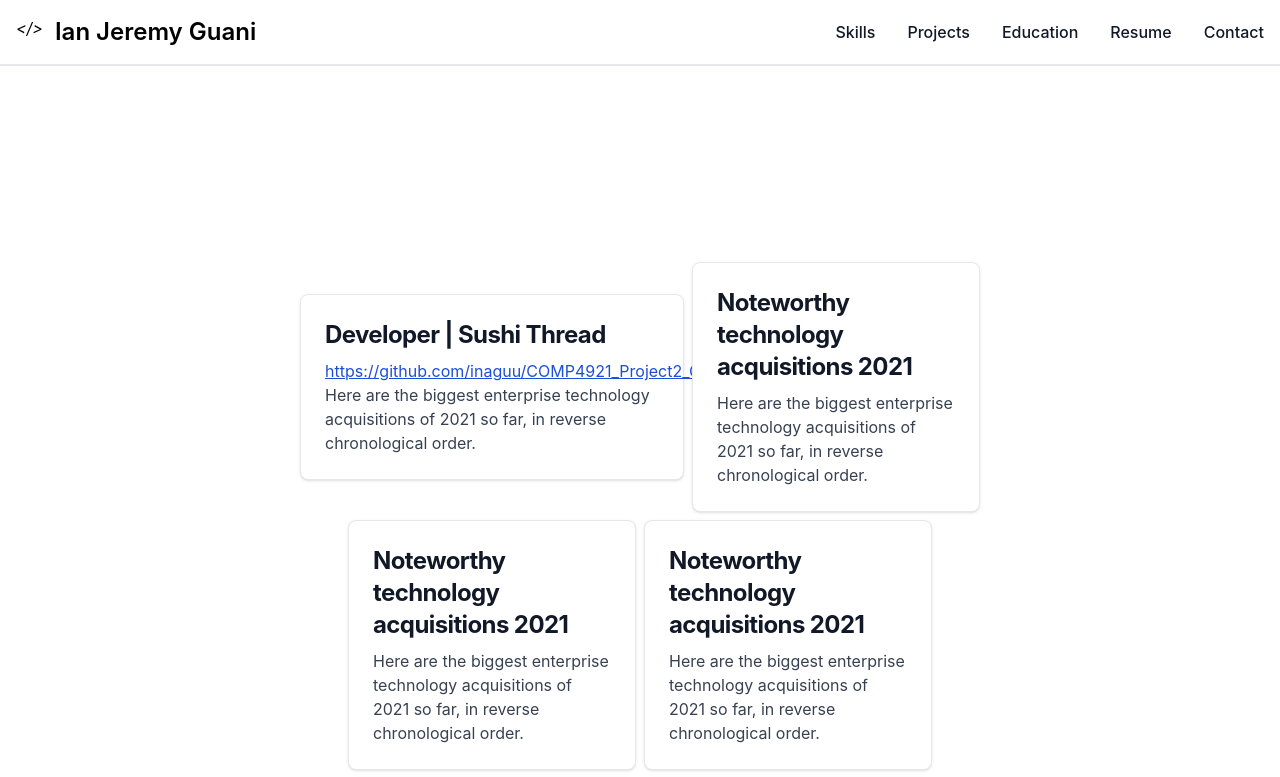
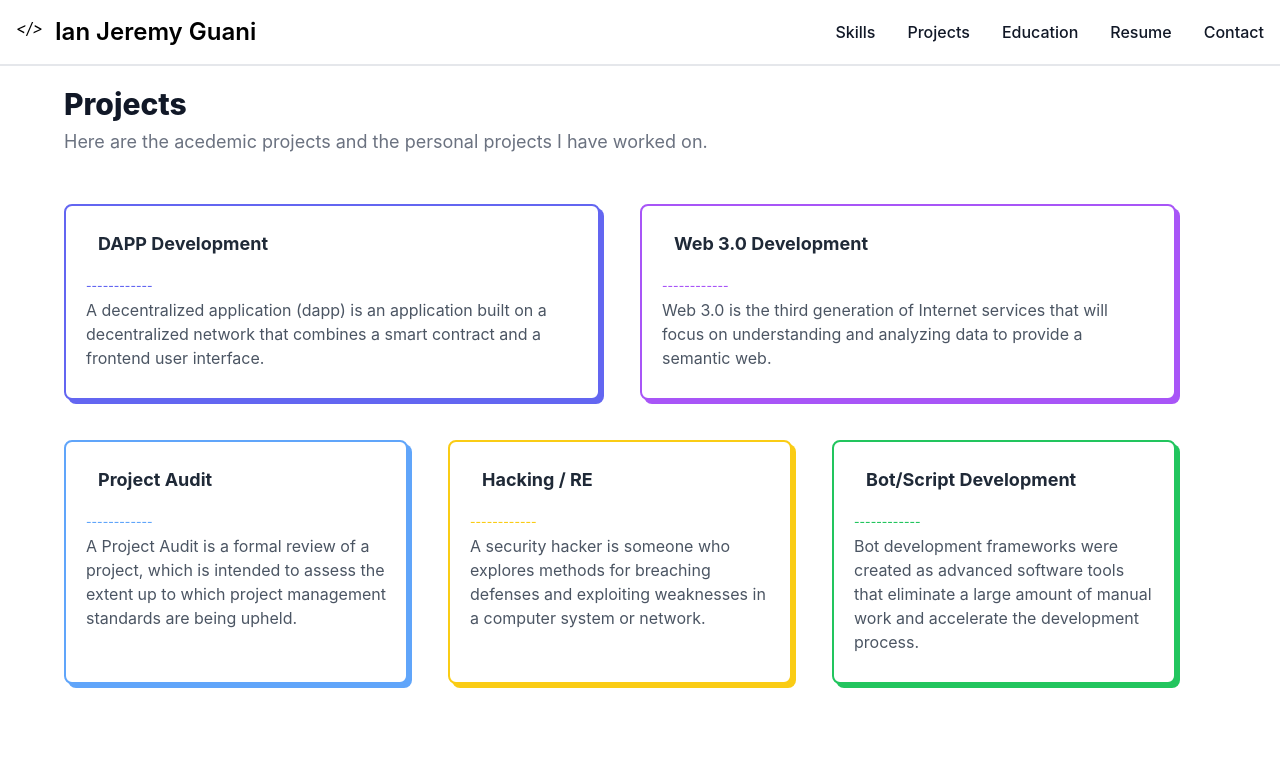
Before and after one commit to inaguu/ianjguani, a React (Create React App) app: page /projects in a window 1280 px wide. Shown: the top 777 px of the page. Built offline with nearby package versions, Linux system fonts and the light colour scheme.

Commit message:
feat: starting of style for project page

```diff
--- a/src/pages/ProjectsPage.jsx
+++ b/src/pages/ProjectsPage.jsx
@@ -1,43 +1,95 @@
 
 function ProjectPage() {
     return (
-        <div id='content' className='flex flex-wrap justify-center items-center mt-48 mx-52'>
+        <div class="container relative flex flex-col justify-start h-[91%] max-w-6xl px-10 mx-auto xl:px-0 mt-5">
+            <h2 class="mb-1 text-3xl font-extrabold leading-tight text-gray-900">Projects</h2>
+            <p class="mb-12 text-lg text-gray-500">Here are the acedemic projects and the personal projects I have worked on.</p>
+            <div class="w-full">
+                <div class="flex flex-col w-full mb-10 sm:flex-row">
+                    <div class="w-full mb-10 sm:mb-0 sm:w-1/2">
+                        <div class="relative h-full ml-0 mr-0 sm:mr-10">
+                            <span class="absolute top-0 left-0 w-full h-full mt-1 ml-1 bg-indigo-500 rounded-lg"></span>
+                            <div class="relative h-full p-5 bg-white border-2 border-indigo-500 rounded-lg">
+                                <div class="flex items-center -mt-1">
+                                    <h3 class="my-2 ml-3 text-lg font-bold text-gray-800">DAPP Development</h3>
+                                </div>
+                                <p class="mt-3 mb-1 text-xs font-medium text-indigo-500 uppercase">------------</p>
+                                <p class="mb-2 text-gray-600">A decentralized application (dapp) is an application built on a
+                                    decentralized network that combines a smart contract and a frontend user interface.</p>
+                            </div>
+                        </div>
+                    </div>
+                    <div class="w-full sm:w-1/2">
+                        <div class="relative h-full ml-0 md:mr-10">
+                            <span class="absolute top-0 left-0 w-full h-full mt-1 ml-1 bg-purple-500 rounded-lg"></span>
+                            <div class="relative h-full p-5 bg-white border-2 border-purple-500 rounded-lg">
+                                <div class="flex items-center -mt-1">
+                                    <h3 class="my-2 ml-3 text-lg font-bold text-gray-800">Web 3.0 Development</h3>
+                                </div>
+                                <p class="mt-3 mb-1 text-xs font-medium text-purple-500 uppercase">------------</p>
+                                <p class="mb-2 text-gray-600">Web 3.0 is the third generation of Internet services that will
+                                    focus on understanding and analyzing data to provide a semantic web.</p>
+                            </div>
+                        </div>
+                    </div>
+                </div>
+                <div class="flex flex-col w-full mb-5 sm:flex-row">
+                    <div class="w-full mb-10 sm:mb-0 sm:w-1/2">
+                        <div class="relative h-full ml-0 mr-0 sm:mr-10">
+                            <span class="absolute top-0 left-0 w-full h-full mt-1 ml-1 bg-blue-400 rounded-lg"></span>
+                            <div class="relative h-full p-5 bg-white border-2 border-blue-400 rounded-lg">
+                                <div class="flex items-center -mt-1">
+                                    <h3 class="my-2 ml-3 text-lg font-bold text-gray-800">Project Audit</h3>
+                                </div>
+                                <p class="mt-3 mb-1 text-xs font-medium text-blue-400 uppercase">------------</p>
+                                <p class="mb-2 text-gray-600">A Project Audit is a formal review of a project, which is intended
+                                    to assess the extent up to which project management standards are being upheld.</p>
+                            </div>
+                        </div>
+                    </div>
+                    <div class="w-full mb-10 sm:mb-0 sm:w-1/2">
+                        <div class="relative h-full ml-0 mr-0 sm:mr-10">
+                            <span class="absolute top-0 left-0 w-full h-full mt-1 ml-1 bg-yellow-400 rounded-lg"></span>
+                            <div class="relative h-full p-5 bg-white border-2 border-yellow-400 rounded-lg">
+                                <div class="flex items-center -mt-1">
+                                    <h3 class="my-2 ml-3 text-lg font-bold text-gray-800">Hacking / RE</h3>
+                                </div>
+                                <p class="mt-3 mb-1 text-xs font-medium text-yellow-400 uppercase">------------</p>
+                                <p class="mb-2 text-gray-600">A security hacker is someone who explores methods for breaching
+                                    defenses and exploiting weaknesses in a computer system or network.</p>
+                            </div>
+                        </div>
+                    </div>
+                    <div class="w-full sm:w-1/2">
+                        <div class="relative h-full ml-0 md:mr-10">
+                            <span class="absolute top-0 left-0 w-full h-full mt-1 ml-1 bg-green-500 rounded-lg"></span>
+                            <div class="relative h-full p-5 bg-white border-2 border-green-500 rounded-lg">
+                                <div class="flex items-center -mt-1">
+                                    <h3 class="my-2 ml-3 text-lg font-bold text-gray-800">Bot/Script Development</h3>
+                                </div>
+                                <p class="mt-3 mb-1 text-xs font-medium text-green-500 uppercase">------------</p>
+                                <p class="mb-2 text-gray-600">Bot development frameworks were created as advanced software tools
+                                    that eliminate a large amount of manual work and accelerate the development process.</p>
+                            </div>
+                        </div>
+                    </div>
+                </div>
+            </div>
+        </div>
 
-            <a href="/" class="flex-[0_0_33.3333%] m-1 block max-w-sm p-6 bg-white border border-gray-200 rounded-lg shadow hover:bg-gray-100">
 
-                <h5 class="mb-2 text-2xl font-bold tracking-tight text-gray-900">Developer | Sushi Thread</h5>
+        // <div id='content' className='flex h-[93%] justify-center items-center'>
+        //     <div className="flex-row flex-none flex-wrap">
+        //         <a href="/" class="m-1 block w-[750px] h-[216px] p-6 bg-white border border-gray-200 rounded-lg shadow hover:bg-gray-100">
+        //             <h5 class="mb-2 text-2xl font-bold tracking-tight text-gray-900">Developer | Sushi Thread</h5>
 
-                <a href="https://github.com" className="text-blue-700 underline">https://github.com/inaguu/COMP4921_Project2_Group10_Tas_Ian</a>
+        //             <a href="https://github.com" className="text-blue-700 underline truncate">https://github.com/inaguu/COMP4921_Project2_Group10_Tas_Ian</a>
 
-                <p class="font-normal text-gray-700">Here are the biggest enterprise technology acquisitions of 2021 so far, in reverse chronological order.</p>
-            </a>
-            <a href="/" class="flex-[0_0_33.3333%] m-1 block max-w-sm p-6 bg-white border border-gray-200 rounded-lg shadow hover:bg-gray-100">
+        //             <p class="font-normal text-gray-700">Here are the biggest enterprise technology acquisitions of 2021 so far, in reverse chronological order.</p>
+        //         </a>
+        //     </div>
 
-                <h5 class="mb-2 text-2xl font-bold tracking-tight text-gray-900">Noteworthy technology acquisitions 2021</h5>
-                <p class="font-normal text-gray-700">Here are the biggest enterprise technology acquisitions of 2021 so far, in reverse chronological order.</p>
-            </a>
-            <a href="/" class="flex-[0_0_33.3333%] m-1 block max-w-sm p-6 bg-white border border-gray-200 rounded-lg shadow hover:bg-gray-100">
-
-                <h5 class="mb-2 text-2xl font-bold tracking-tight text-gray-900">Noteworthy technology acquisitions 2021</h5>
-                <p class="font-normal text-gray-700">Here are the biggest enterprise technology acquisitions of 2021 so far, in reverse chronological order.</p>
-            </a>
-            <a href="/" class="flex-[0_0_33.3333%] m-1 block max-w-sm p-6 bg-white border border-gray-200 rounded-lg shadow hover:bg-gray-100">
-
-                <h5 class="mb-2 text-2xl font-bold tracking-tight text-gray-900">Noteworthy technology acquisitions 2021</h5>
-                <p class="font-normal text-gray-700">Here are the biggest enterprise technology acquisitions of 2021 so far, in reverse chronological order.</p>
-            </a>
-            <a href="/" class="flex-[0_0_33.3333%] m-1 block max-w-sm p-6 bg-white border border-gray-200 rounded-lg shadow hover:bg-gray-100">
-
-                <h5 class="mb-2 text-2xl font-bold tracking-tight text-gray-900">Noteworthy technology acquisitions 2021</h5>
-                <p class="font-normal text-gray-700">Here are the biggest enterprise technology acquisitions of 2021 so far, in reverse chronological order.</p>
-            </a>
-            <a href="/" class="flex-[0_0_33.3333%] m-1 block max-w-sm p-6 bg-white border border-gray-200 rounded-lg shadow hover:bg-gray-100">
-
-                <h5 class="mb-2 text-2xl font-bold tracking-tight text-gray-900">Noteworthy technology acquisitions 2021</h5>
-                <p class="font-normal text-gray-700">Here are the biggest enterprise technology acquisitions of 2021 so far, in reverse chronological order.</p>
-            </a>
-
-        </div>
+        // </div>
     );
 }
 
```
